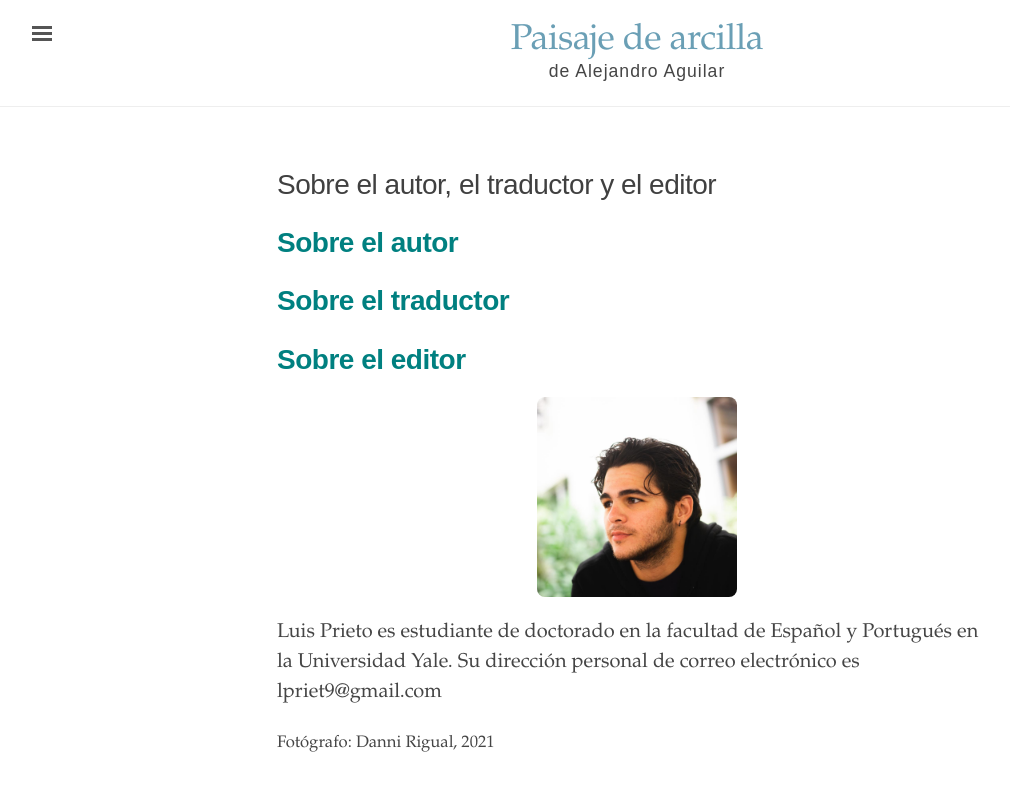
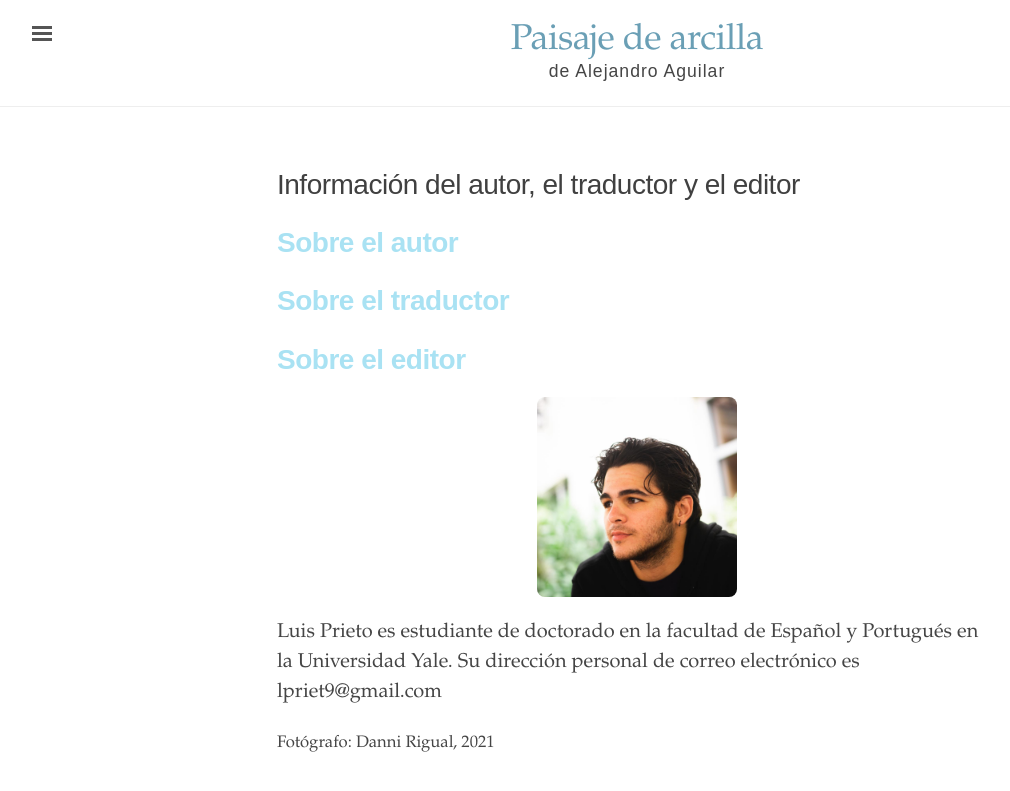
Before and after one commit to edicionesdereparto/paisajedearcilla, a Jekyll site: the page built from info.md, in a window 1280 px wide. Shown: the top 791 px of the page, without its empty margins (3-1013 px from the left). Built offline with Jekyll 4.4.1, drawn with Linux system fonts in a browser that asks for light colours.

Commit message:
Update info.md

```diff
--- a/info.md
+++ b/info.md
@@ -1,12 +1,12 @@
 ---
 layout: page
-title: Sobre el autor, el traductor y el editor
+title: Información del autor, el traductor y el editor
 ---
-<h1 style="font-weight: bold; color: #008080;">Sobre el autor</h1>
+<h1 style="font-weight: bold; color: #A9E2F3;">Sobre el autor</h1>
 
-<h1 style="font-weight: bold; color: #008080;">Sobre el traductor</h1>
+<h1 style="font-weight: bold; color: #A9E2F3;">Sobre el traductor</h1>
 
-<h1 style="font-weight: bold; color: #008080;">Sobre el editor</h1>
+<h1 style="font-weight: bold; color: #A9E2F3;">Sobre el editor</h1>
 
 <img src="{{ site.baseurl }}/assets/profile.png" alt="Luis Prieto" style="text-align: center; max-width: 200px; border-radius: 8px; margin: 20px auto; display: block;">
 
```
